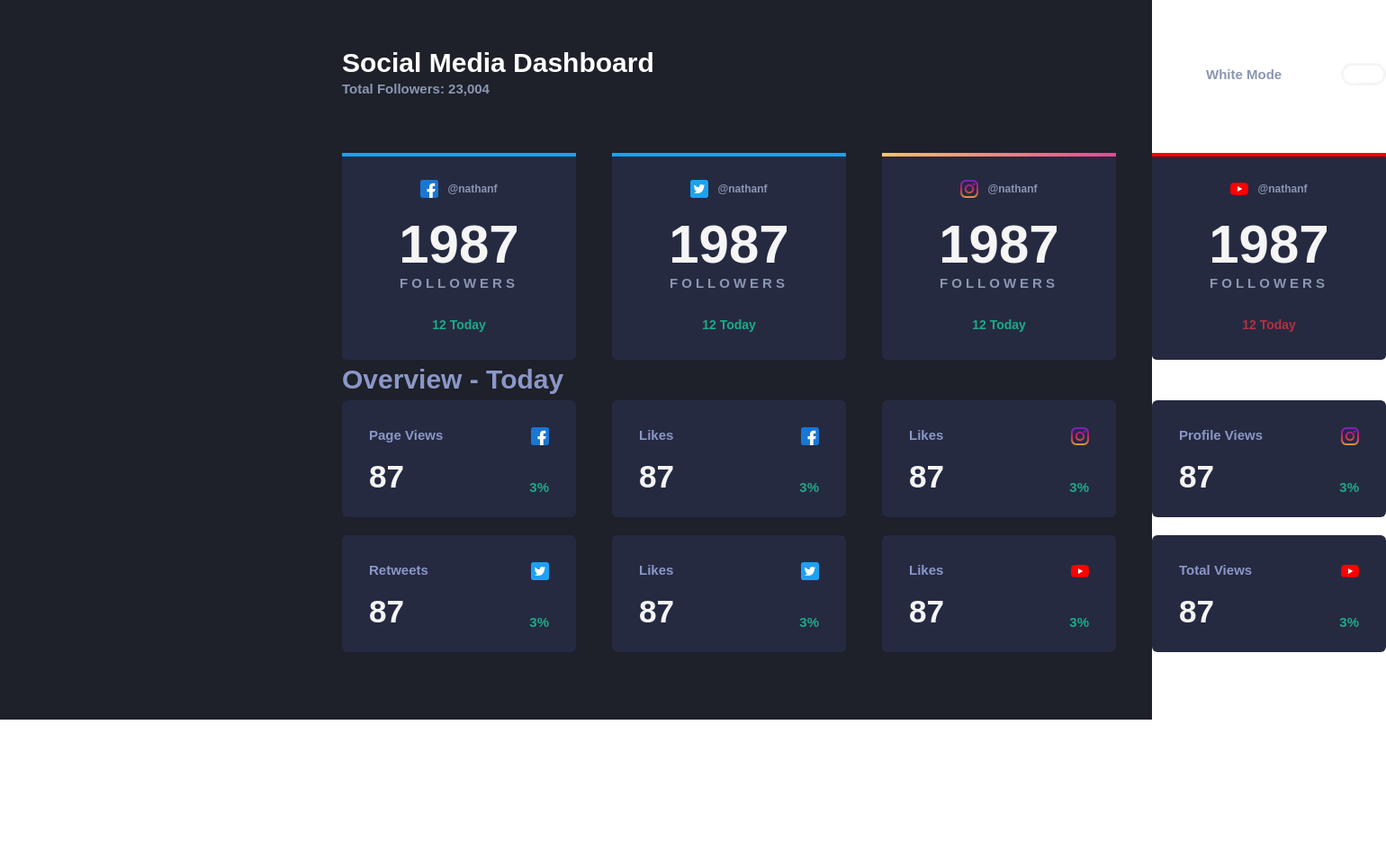
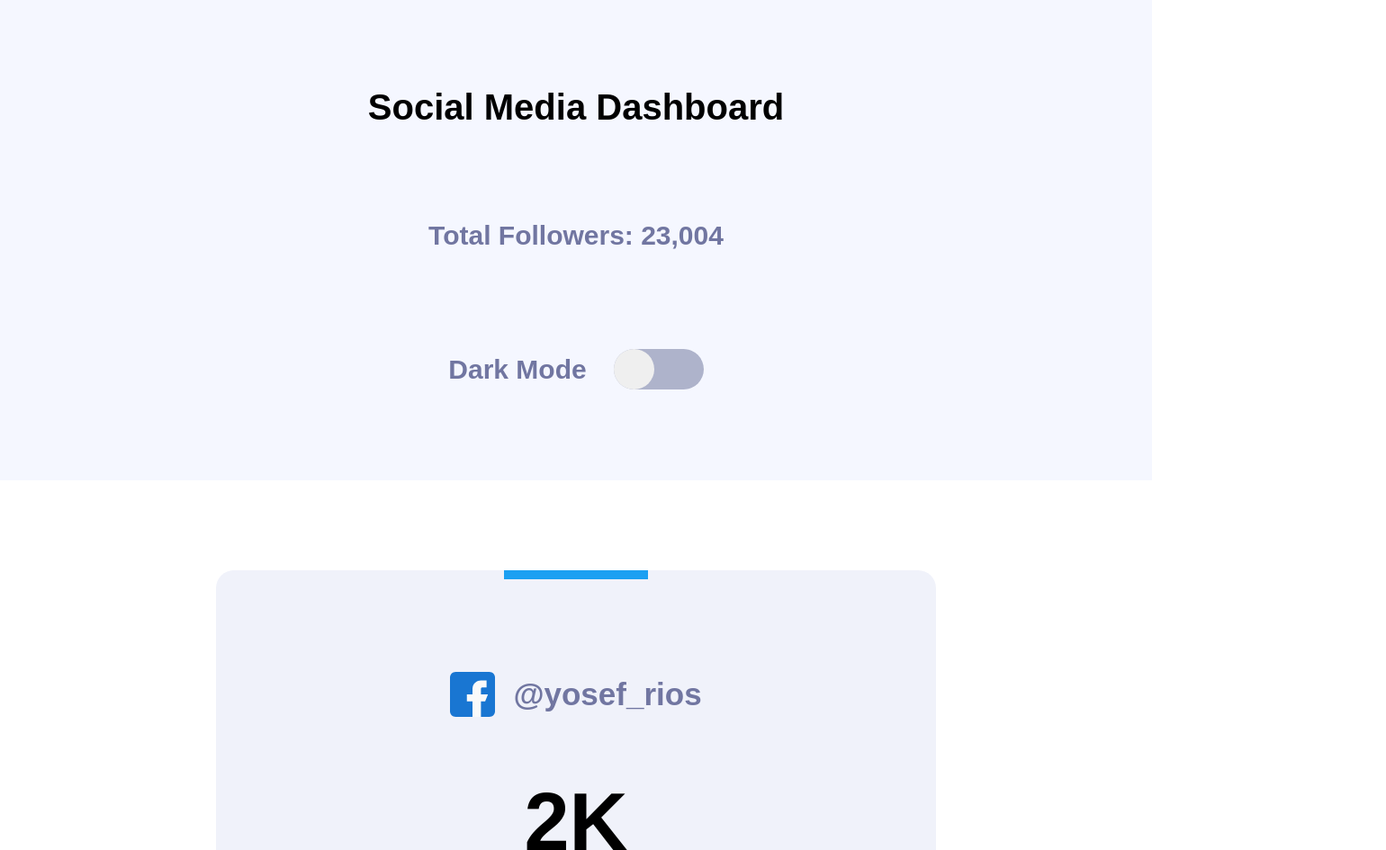
Before and after one commit to YosefBlandin/social_dashboard, a plain HTML site: page index.html in a window 1280 px wide. Shown: the top 945 px of the page at 90% size, 1540 px wide, since content can reach past the window. Before the commit the page ends 800 px from the top, so only its background shows below. Drawn offline with Linux system fonts and the light colour scheme.

Commit message:
Working in mobile first and opmisation in app.js code

```diff
--- /dev/null
+++ b/css/style.scss
@@ -0,0 +1,208 @@
+$headerBackground: #f5f7ff;
+$btnBackground: #aeb3cb;
+$primaryGrayText: #7176a1;
+$primaryBackground: #ffffff;
+$cardBackground: #f0f2fa;
+$cardBackgroundActive: #e4e4e4;
+$cardtopColor: #1ca0f2;
+$greenText: #1db489;
+$redText: #dc414c;
+$headerDarkModeBackground: #1f212e;
+$primaryDarkModeBackground: #1e202a;
+$cardDarkModeBackground: #252a41;
+@mixin blue-title {
+    font-size: 2rem;
+    color: $primaryGrayText;
+    font-weight: bold;
+}
+* {
+    box-sizing: border-box;
+    padding: 0;
+    margin: 0;
+}
+html {
+    font-size: 62.5%;
+    font-family: sans-serif;
+}
+.header {
+    display: flex;
+    flex-direction: column;
+    justify-content: space-evenly;
+    text-align: center;
+    line-height: 5rem;
+    width: 100%;
+    min-width: 320px;
+    height: 534px;
+    background-color: $headerBackground;
+    transition: 0.5s;
+&--dark {
+    background-color: $headerDarkModeBackground;
+}
+.header__title {
+    line-height: 4rem;
+    font-size: 4rem;
+    &--dark {
+        color: white;
+    }
+    }
+    .header__paragraph {
+        @include blue-title();
+        font-size: 3rem;
+    }
+    &__darkMode {
+        display: flex;
+        align-self: center;
+        align-items: center;
+    }
+    .darkMode__title {
+        @include blue-title();
+        margin-right: 3rem;
+        font-size: 3rem;
+    }
+    .darkMode__label {
+        display: flex;
+        align-items: center;
+        width: 100px;
+        height: 45px;
+        border-radius: 50px;
+        background-color: $btnBackground;
+        .darkMode__btn {
+            width: 45px;
+            height: 45px;
+            border: none;
+            border-radius: 100%;
+            transition: 0.5s;
+            cursor: pointer;
+            &--on {
+                transform: translateX(53px);
+                transition: 0.5s;
+            }
+            &--check {
+                opacity: 0;
+            }
+        }
+    }
+
+}
+
+.totalSection {
+    display: grid;
+    gap:6rem;
+    background-color: $primaryBackground;
+    &--dark {
+        background-color: $primaryDarkModeBackground;
+    }
+    &__card {
+        transform: translateY(10rem);
+        justify-self: center;
+        position: relative;
+        display: flex;
+        flex-direction: column;
+        align-items: center;
+        justify-content: space-evenly;
+        height: 70rem;
+        width: 80rem;
+        border-radius: 20px;
+        background-color: $cardBackground;
+        transition: 0.7s;
+        &:hover {
+            background-color: $cardBackgroundActive;
+        }
+        & img {
+            width: 50px;
+            height: 50px;
+        }
+        &::before {
+            position: absolute;
+            top:0;
+            width: 20%;
+            height: 10px;
+            background-color: $cardtopColor;
+            content: "";
+        }
+        &:nth-child(3)::before {
+            background-color: orangered;
+        }
+        &:nth-child(4)::before {
+            background-color: red;
+        }
+        &--dark {
+            background-color: $cardDarkModeBackground;
+        }
+        .card__header {
+            display: flex;
+            align-items: center;
+            .header__user {
+                margin-left: 2rem;
+                font-size: 3.5rem;
+                font-weight: bold;
+                color: $primaryGrayText;
+            }
+        }
+        .card__followers {
+            font-size: 9rem;
+            line-height: 1rem;
+            font-weight: bold;
+            &--dark {
+                color: #fff;
+            }
+        }
+        .card__subtitle {
+            font-size: 3.5rem;
+            letter-spacing: 2px;
+            font-weight: 500;
+            color: $cardDarkModeBackground;
+            text-transform: uppercase;
+
+            &--dark {
+                color: $primaryGrayText;
+            }
+        }
+        .card__ratio {
+            font-weight: bold;
+            font-size: 3.2rem;
+
+            &--green {
+                color:$greenText;
+            }
+            &--red {
+                color: $redText;
+            }
+        }
+    }
+}
+
+.overview {
+    display: grid;
+    gap: 8rem;
+    &--dark {
+        background-color: $primaryDarkModeBackground;
+    }
+    .overview__title {
+    margin: 3rem 0;
+    font-size: 3rem;
+    text-align: center;
+    &--dark {
+        color: $primaryGrayText;
+    }
+    }
+    .overview__card {
+        height: 50rem;
+        padding: 0 10rem;
+        margin: 0 auto;
+        border-radius: 20px;
+    .overview__header {
+        flex-direction: row-reverse;
+        justify-content: space-between;
+        width: 100%;
+    }
+    &::before {
+        display: none;
+    }
+    .overview__footer {
+        display: flex;
+        justify-content: space-between;
+        width: 100%;
+    }
+  }
+}
--- a/index.html
+++ b/index.html
@@ -2,168 +2,185 @@
 <html lang="en">
 <head>
     <meta charset="UTF-8">
-    <meta name="viewport" content="width=device-width, initial-scale=1.0">
-    <title>Social Dashboard</title>
-    <link rel="stylesheet" href="./css/style.css">
+    <meta name="viewport" container="width=device-width, initial-scale=1.0">
+    <title>Dashboard</title>
+    <link rel="stylesheet" href="./css/style.css" media="(min-width: 320px)">
+    <link rel="stylesheet" href="./css/tablet.css" media="(min-width: 768px)">
 </head>
 <body>
-    <main class="container">
 
-        <header>
-            <section class="table_information">
-                <h1 class="title">Social Media Dashboard</h1>
-                <p class="title__subtitle">Total Followers: 23,004</p>
-            </section>
-            <section class="dark_mode">
-                    <span class="dark_mode__title">White Mode</span>
-                    <div class="dark_mode__container">
-                        <label for="checkbox">
-                            <input type="checkbox" class="checkbox btn_disabled">
-                            <button class="btn_disabled"></button>
+    <header class="header">
+            <h1 class="header__title">
+                Social Media Dashboard
+            </h1>
+            <p class="header__paragraph">
+                Total Followers: 23,004
+            </p>
+        <section class="header__darkMode">
+            <h3 class="darkMode__title">Dark Mode</h3>
+            <label for="checkbox" class="darkMode__label">
+                <button class="darkMode__btn">
+                    <input type="checkbox" name="checkbox" class="darkMode__btn darkMode__btn--check">
+                </button>
             </label>
-                    </div>
-
-                </input>
         </section>
     </header>
 
-        <section class="cards_container">
-            <article class="card">
-                <header class="card_header">
-                    <i class="social_icon facebook"></i>
-                    <span class="user_name">@nathanf</span>
+    <section class="totalSection">
+        <article class="totalSection__card">
+            <header class="card__header">
+                <img src="./assets/facebook.svg" alt="facebook logo" class="card__img">
+                <span class="header__user">@yosef_rios</span>
             </header>
-                <h3 class="user_followers">1987</h3>
-                <p class="followers_subtitle">Followers</p>
-                <p class="followers_ratio"><i class="arrow_icon"></i>12 Today</p>
+            <p class="card__followers">2K</p>
+            <p class="card__subtitle">Followers</p>
+            <div class="card__ratio card__ratio--green">
+                <i></i><span class="ratio__span">12 Today</span>
+            </div>
         </article>
-
-            <article class="card">
-                <header class="card_header">
-                    <i class="social_icon twitter"></i>
-                    <span class="user_name">@nathanf</span>
+        <article class="totalSection__card">
+            <header class="card__header">
+                <img src="./assets/Twitter_Social_Icon_Rounded_Square_Color.svg" alt="facebook logo" class="card__img">
+                <span class="header__user">@yosef_rios</span>
             </header>
-                <h3 class="user_followers">1987</h3>
-                <p class="followers_subtitle">Followers</p>
-                <p class="followers_ratio"><i class="arrow_icon"></i>12 Today</p>
+            <p class="card__followers">500</p>
+            <p class="card__subtitle">Followers</p>
+            <div class="card__ratio card__ratio--green">
+                <i></i><span class="ratio__span">12 Today</span>
+            </div>
         </article>
-
-            <article class="card">
-                <header class="card_header">
-                    <i class="social_icon instagram"></i>
-                    <span class="user_name">@nathanf</span>
+        <article class="totalSection__card">
+            <header class="card__header">
+                <img src="./assets/instagram.svg" alt="facebook logo" class="card__img">
+                <span class="header__user">@yosef_rios</span>
             </header>
-                <h3 class="user_followers">1987</h3>
-                <p class="followers_subtitle">Followers</p>
-                <p class="followers_ratio"><i class="arrow_icon"></i>12 Today</p>
+            <p class="card__followers">200</p>
+            <p class="card__subtitle">Followers</p>
+            <div class="card__ratio card__ratio--red">
+                <i></i><span class="ratio__span">20 Today</span>
+            </div>
         </article>
-
-            <article class="card">
-                <header class="card_header">
-                    <i class="social_icon youtube"></i>
-                    <span class="user_name">@nathanf</span>
+        <article class="totalSection__card ">
+            <header class="card__header">
+                <img src="./assets/youtube.svg" alt="facebook logo" class="card__img">
+                <span class="header__user">@yosef_rios</span>
             </header>
-                <h3 class="user_followers">1987</h3>
-                <p class="followers_subtitle">Followers</p>
-                <p class="followers_ratio"><i class="arrow_icon"></i>12 Today</p>
+            <p class="card__followers">40</p>
+            <p class="card__subtitle">Followers</p>
+            <div class="card__ratio card__ratio--green card__ratio card__ratio--green--green">
+                <i></i><span class="ratio__span">40 today</span>
+            </div>
         </article>
     </section>
-        <h2 class="overview__title">Overview - Today</h2>
+
+
 
     <section class="overview">
-            <article class="overview__cards">
-                <header class="overview__header">
-                    <span class="dark_mode__title">Page Views</span>
-                    <i class="social_icon facebook"></i>
+        <h3 class="overview__title">Overview - Today</h3>
+        <article class="totalSection__card overview__card">
+            <header class="card__header overview__header">
+                <img src="./assets/youtube.svg" alt="facebook logo" class="card__img">
+                <span class="header__user overview__user">Page views</span>
             </header>
             <footer class="overview__footer">
-                    <h3 class="footer__amount">87</h3>
-                    <p class="followers_ratio overview__total">3%</p>
+                <p class="card__followers overview__followers">40</p>
+            <div class="card__ratio card__ratio--green">
+                <i></i><span class="ratio__span">330%</span>
+            </div>
             </footer>
         </article>
 
-            <article class="overview__cards">
-                <header class="overview__header">
-                    <span class="dark_mode__title">Likes</span>
-                    <i class="social_icon facebook"></i>
+        <article class="totalSection__card overview__card">
+            <header class="card__header overview__header">
+                <img src="./assets/youtube.svg" alt="facebook logo" class="card__img">
+                <span class="header__user overview__user">Page views</span>
             </header>
             <footer class="overview__footer">
-                    <h3 class="footer__amount">87</h3>
-                    <p class="followers_ratio overview__total">3%</p>
+                <p class="card__followers overview__followers">40</p>
+            <div class="card__ratio card__ratio--green">
+                <i></i><span class="ratio__span">330%</span>
+            </div>
             </footer>
         </article>
 
-            <article class="overview__cards">
-                <header class="overview__header">
-                    <span class="dark_mode__title">Likes</span>
-                    <i class="social_icon instagram"></i>
+        <article class="totalSection__card overview__card">
+            <header class="card__header overview__header">
+                <img src="./assets/youtube.svg" alt="facebook logo" class="card__img">
+                <span class="header__user overview__user">Page views</span>
             </header>
             <footer class="overview__footer">
-                    <h3 class="footer__amount">87</h3>
-                    <p class="followers_ratio overview__total">3%</p>
+                <p class="card__followers overview__followers">40</p>
+            <div class="card__ratio card__ratio--green">
+                <i></i><span class="ratio__span">330%</span>
+            </div>
             </footer>
         </article>
 
-            <article class="overview__cards">
-                <header class="overview__header">
-                    <span class="dark_mode__title">Profile Views</span>
-                    <i class="social_icon instagram"></i>
+        <article class="totalSection__card overview__card">
+            <header class="card__header overview__header">
+                <img src="./assets/youtube.svg" alt="facebook logo" class="card__img">
+                <span class="header__user overview__user">Page views</span>
             </header>
             <footer class="overview__footer">
-                    <h3 class="footer__amount">87</h3>
-                    <p class="followers_ratio overview__total">3%</p>
+                <p class="card__followers overview__followers">40</p>
+            <div class="card__ratio card__ratio--green">
+                <i></i><span class="ratio__span">330%</span>
+            </div>
             </footer>
         </article>
 
-            <article class="overview__cards">
-                <header class="overview__header">
-                    <span class="dark_mode__title">Retweets</span>
-                    <i class="social_icon twitter"></i>
+        <article class="totalSection__card overview__card">
+            <header class="card__header overview__header">
+                <img src="./assets/youtube.svg" alt="facebook logo" class="card__img">
+                <span class="header__user overview__user">Page views</span>
             </header>
             <footer class="overview__footer">
-                    <h3 class="footer__amount">87</h3>
-                    <p class="followers_ratio overview__total">3%</p>
+                <p class="card__followers overview__followers">40</p>
+            <div class="card__ratio card__ratio--green">
+                <i></i><span class="ratio__span">330%</span>
+            </div>
             </footer>
         </article>
 
-            <article class="overview__cards">
-                <header class="overview__header">
-                    <span class="dark_mode__title">Likes</span>
-                    <i class="social_icon twitter"></i>
+        <article class="totalSection__card overview__card">
+            <header class="card__header overview__header">
+                <img src="./assets/youtube.svg" alt="facebook logo" class="card__img">
+                <span class="header__user overview__user">Page views</span>
             </header>
             <footer class="overview__footer">
-                    <h3 class="footer__amount">87</h3>
-                    <p class="followers_ratio overview__total">3%</p>
+                <p class="card__followers overview__followers">40</p>
+            <div class="card__ratio card__ratio--green">
+                <i></i><span class="ratio__span">330%</span>
+            </div>
             </footer>
         </article>
 
-            <article class="overview__cards">
-                <header class="overview__header">
-                    <span class="dark_mode__title">Likes</span>
-                    <i class="social_icon youtube"></i>
+        <article class="totalSection__card overview__card">
+            <header class="card__header overview__header">
+                <img src="./assets/youtube.svg" alt="facebook logo" class="card__img">
+                <span class="header__user overview__user">Page views</span>
             </header>
             <footer class="overview__footer">
-                    <h3 class="footer__amount">87</h3>
-                    <p class="followers_ratio overview__total">3%</p>
+                <p class="card__followers overview__followers">40</p>
+            <div class="card__ratio card__ratio--green">
+                <i></i><span class="ratio__span">330%</span>
+            </div>
             </footer>
         </article>
 
-            <article class="overview__cards">
-                <header class="overview__header">
-                    <span class="dark_mode__title">Total Views</span>
-                    <i class="social_icon youtube"></i>
+        <article class="totalSection__card overview__card">
+            <header class="card__header overview__header">
+                <img src="./assets/youtube.svg" alt="facebook logo" class="card__img">
+                <span class="header__user overview__user">Page views</span>
             </header>
             <footer class="overview__footer">
-                    <h3 class="footer__amount">87</h3>
-                    <p class="followers_ratio overview__total">3%</p>
+                <p class="card__followers overview__followers">40</p>
+            <div class="card__ratio card__ratio--green">
+                <i></i><span class="ratio__span">330%</span>
+            </div>
             </footer>
         </article>
-
     </section>
-
-    </main>
-
-
-    <script src="./js/app.js"></script>
+    <script src="js/app.js"></script>
 </body>
 </html>
--- a/js/app.js
+++ b/js/app.js
@@ -1,33 +1,36 @@
-let checkbox = document.querySelector('.checkbox');
-let btn1 = document.querySelectorAll('.btn_disabled');
-let container = document.querySelector('.container');
-let header_title = document.querySelector('.title')
-let card = document.querySelectorAll('.card')
-let user_followers = document.getElementsByTagName('h3')
-let overview_card = document.querySelectorAll('.overview__cards')
-let dark_mode__container = document.querySelector('.dark_mode__container')
+let btnDarkMode = document.querySelector('.darkMode__btn');
+let btnDarkModeCheck = document.querySelector('.darkMode__btn--check');
+let title = document.querySelector('.header__title');
+let header = document.querySelector('.header');
+let card = document.querySelectorAll('.totalSection__card');
+let card__followers = document.querySelectorAll('.card__followers');
+let card__subtitle = document.querySelectorAll('.card__subtitle');
+let totalSection = document.querySelector('.totalSection');
+let overview_title = document.querySelector('.overview__title')
+let overview = document.querySelector('.overview');
 
-checkbox.addEventListener('click', () => {
-    let user = Object.values(user_followers);
-    console.log(checkbox.checked)
-    console.log(checkbox.classList)
-    if (checkbox.checked === true) {
-        btn1.forEach(e => e.classList.replace('btn_disabled', 'btn_enabled'))
-        container.style.background = "white";
-        header_title.style.color = "black";
-        card.forEach(cards => cards.style.background = "whitesmoke")
-        overview_card.forEach(e => e.style.background = "whitesmoke")
-        user.forEach(e => e.style.color = "black")
-        dark_mode__container.style.border = "3px solid #252a41"
-
-    } else {
-         btn1.forEach(e => e.classList.replace('btn_enabled', 'btn_disabled'))
-        container.style.background = "#1e202a";
-        header_title.style.color = "white";
-        overview_card.forEach(e => e.style.background = "#252a41")
-        card.forEach(cards => cards.style.background = "#252a41")
-        user.forEach(e => e.style.color = "white")
-        dark_mode__container.style.border = "3px solid white"
-    }
-
+btnDarkModeCheck.addEventListener('click', () => {
+    btnDarkModeCheck.checked === true ? switchOn() : switchOff();
 })
+switchOn = () => {
+    btnDarkMode.classList.toggle('darkMode__btn--on');
+    header.classList.toggle('header--dark');
+    title.classList.toggle("header__title--dark");
+    totalSection.classList.toggle('totalSection--dark');
+    card.forEach(e => e.classList.toggle('totalSection__card--dark'));
+    card__followers.forEach(e => e.classList.toggle('card__followers--dark'));
+    card__subtitle.forEach(e => e.classList.toggle('card__subtitle--dark'));
+    overview_title.classList.toggle('overview__title--dark');
+    overview.classList.toggle('overview--dark');
+}
+switchOff = () => {
+    btnDarkMode.classList.remove('darkMode__btn--on');
+    header.classList.remove('header--dark');
+    title.classList.remove("header__title--dark");
+    totalSection.classList.remove('totalSection--dark');
+    card.forEach(e => e.classList.remove('totalSection__card--dark'));
+    card__followers.forEach(e => e.classList.remove('card__followers--dark'));
+    card__subtitle.forEach(e => e.classList.remove('card__subtitle--dark'));
+    overview_title.classList.remove('overview__title--dark');
+    overview.classList.remove('overview--dark');
+}
```
Also changed, not shown: css/tablet.scss (added, +10 -0 lines), assets/sun_off.svg (added), assets/sun_on.svg (added), css/style.css, css/tablet.css (added), 2 other files. Lines whose indentation alone changed are shown as unchanged.
